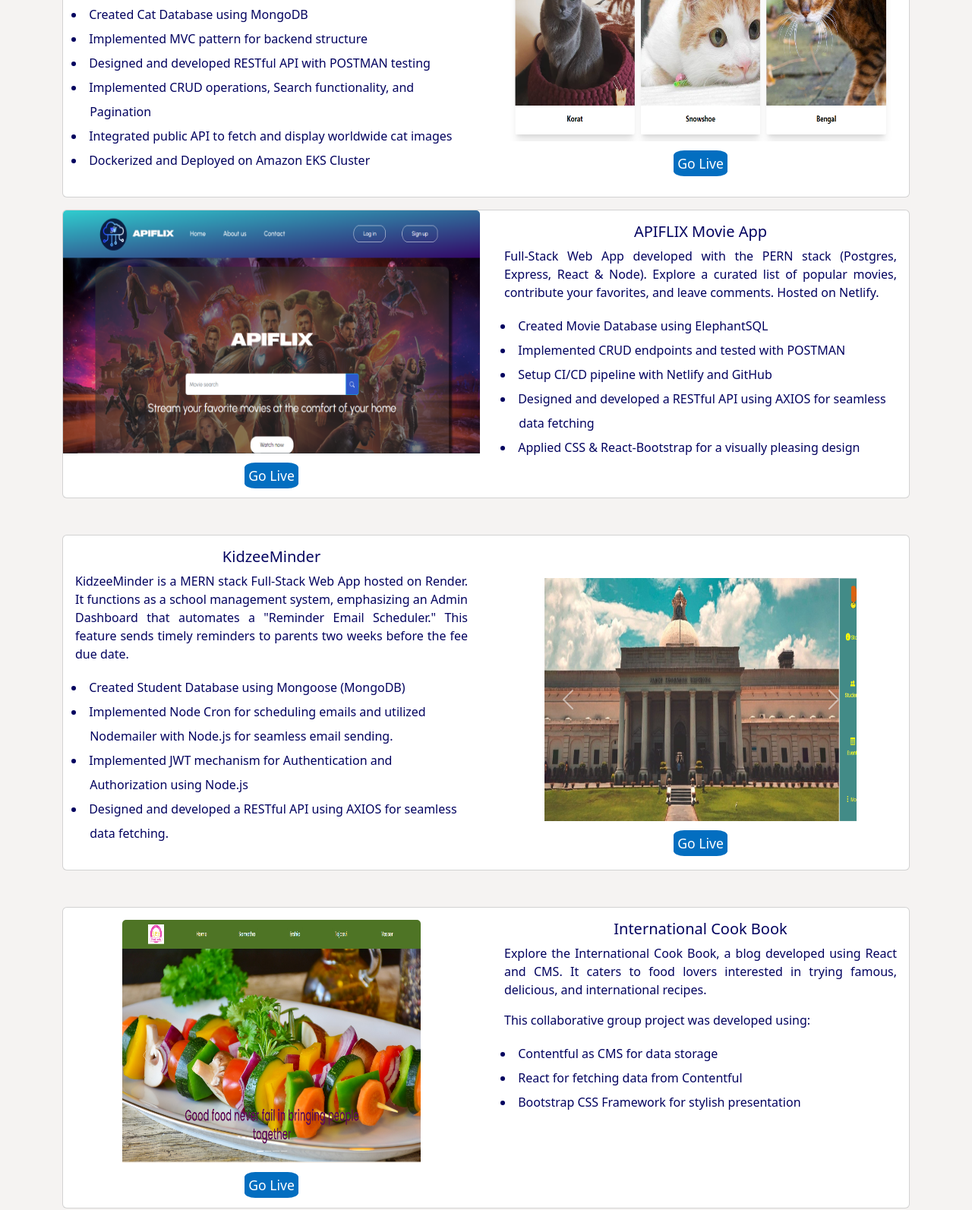
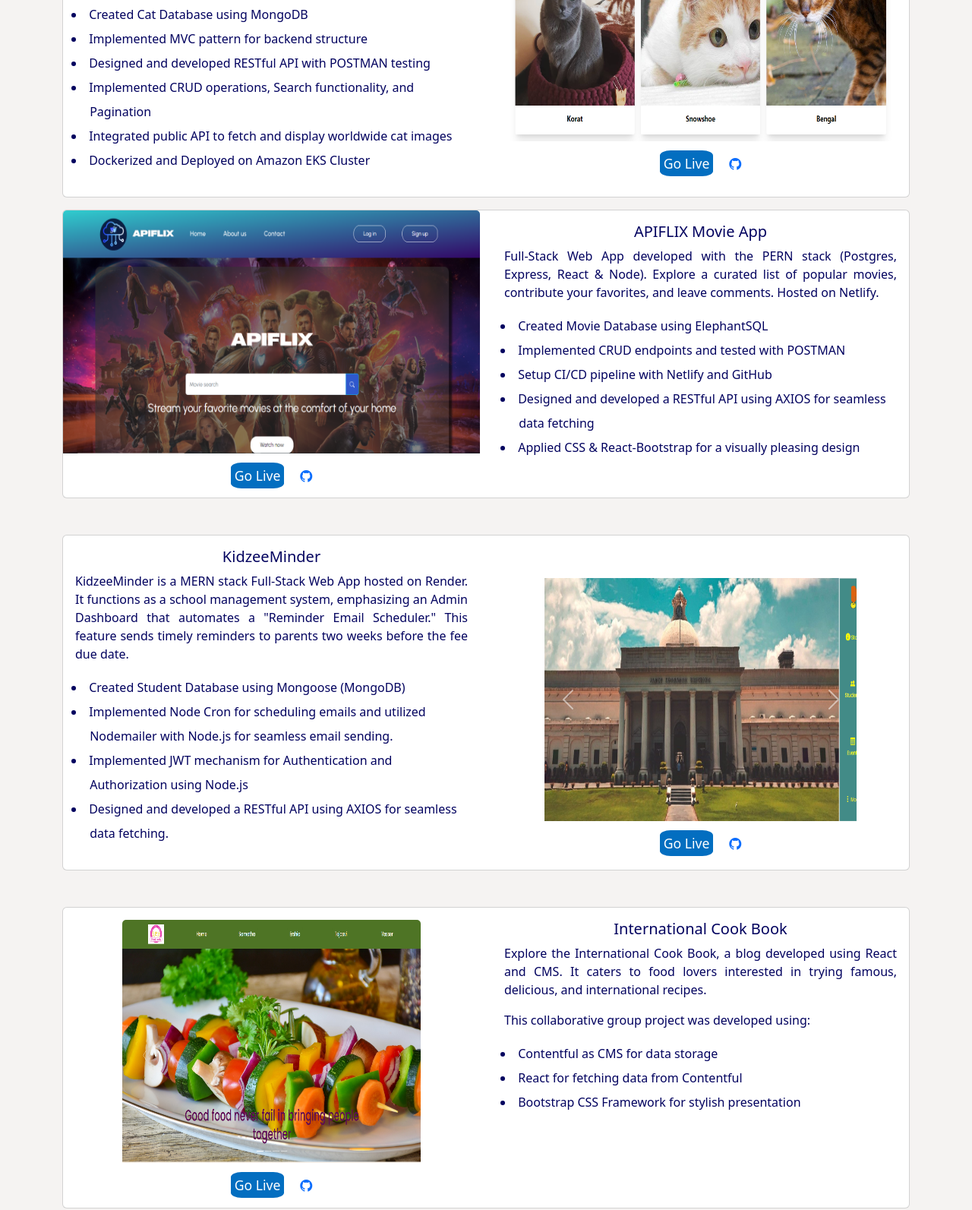
Before and after one commit to SK-tec/Portfolio, a plain HTML site: page index.html in a window 1280 px wide. Shown: the part 1506-3099 px from the top of the page at 76% size. Drawn offline with nearby package versions, Linux system fonts and the light colour scheme.

Commit message:
Github icon added with corresponding repository links to the work Samples section

```diff
--- a/index.html
+++ b/index.html
@@ -274,6 +274,10 @@
                   class="live"
                   >Go Live</a
                 >
+                &nbsp; &nbsp;
+                <a href="https://github.com/SK-tec/CatApp" target="_blank"
+                  ><i class="bi bi-github"></i
+                ></a>
               </div>
             </div>
           </div>
@@ -294,6 +298,10 @@
                   class="live"
                   >Go Live</a
                 >
+                &nbsp; &nbsp;
+                <a href="https://github.com/SK-tec/Movieapp_G3" target="_blank"
+                  ><i class="bi bi-github"></i
+                ></a>
               </div>
             </div>
             <div class="col">
@@ -415,6 +423,12 @@
                   class="live"
                   >Go Live</a
                 >
+                &nbsp; &nbsp;
+                <a
+                  href="https://github.com/SK-tec/AutoReminderScheudler"
+                  target="_blank"
+                  ><i class="bi bi-github"></i
+                ></a>
               </div>
             </div>
           </div>
@@ -439,6 +453,10 @@
                   class="live"
                   >Go Live</a
                 >
+                &nbsp; &nbsp;
+                <a href="https://github.com/SK-tec/Cookbook" target="_blank"
+                  ><i class="bi bi-github"></i
+                ></a>
               </div>
             </div>
             <div class="col">
```
